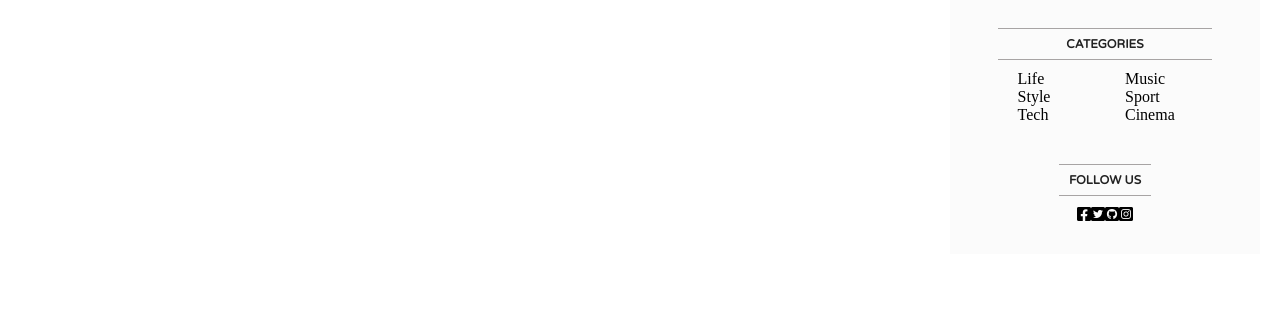
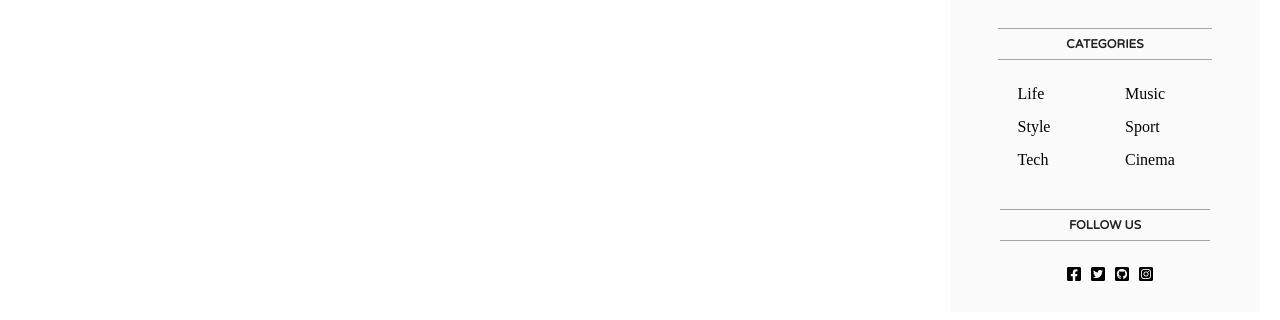
Before and after one commit to Mikolee524/react-node-blog-system, a React (Create React App) app: page / in a window 1280 px wide. Shown: the part 1143-1463 px from the top of the page. Before the commit the page ends 1417 px from the top, so only its background shows below. Built offline with nearby package versions, Linux system fonts and the light colour scheme.

Commit message:
change the SocialIcon

```diff
--- /dev/null
+++ b/src/post/Post.jsx
@@ -0,0 +1,5 @@
+import React from "react";
+
+export default function Post() {
+  return <div>Post</div>;
+}
--- a/src/siderbar/sidebar.css
+++ b/src/siderbar/sidebar.css
@@ -46,4 +46,20 @@
 .sidebarListItem {
   display: inline-block;
   width: 50%;
+  margin-top: 15px;
+  cursor: pointer;
 }
+
+.sidebarSocial {
+  margin-top: 15px;
+  width: 250px;
+  display: flex;
+  align-items: center;
+  justify-content: center;
+}
+
+.sidebarIcon {
+  font-size: 16px;
+  margin-left: 10px;
+  cursor: pointer;
+}
```
Also changed, not shown: src/post/post.css (added).
